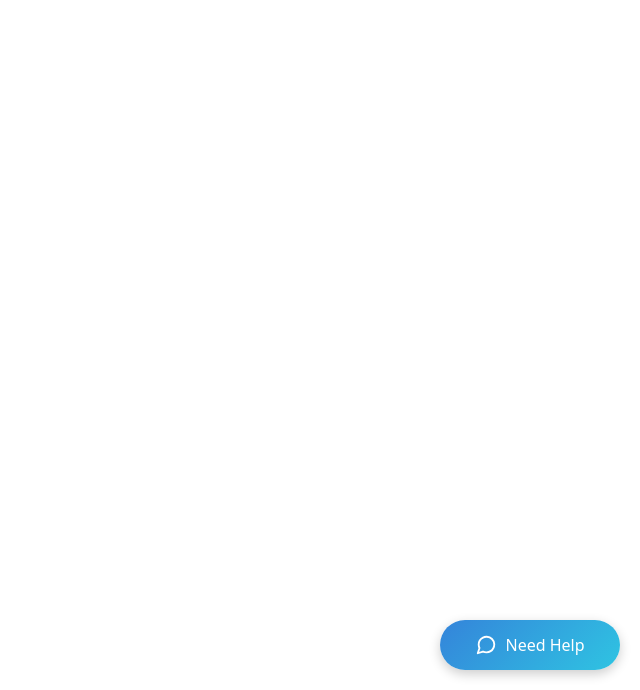
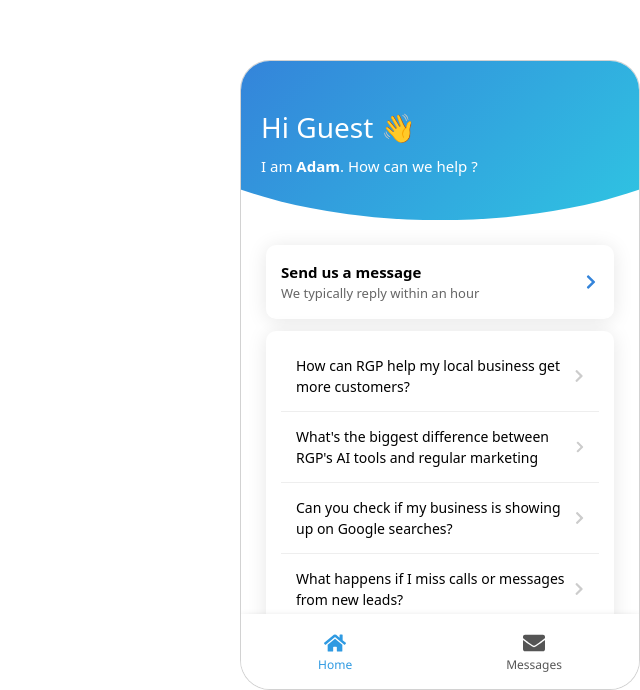
Before and after one commit to alihassanml/RoboGrowth-Chatbot, a React (Vite) app: page / in a window 1280 px wide. Shown: the part 110-800 px from the top of the page, without its empty margins (640-1280 px from the left). Built offline with nearby package versions, Linux system fonts and the light colour scheme.

Commit message:
first commit

```diff
--- a/src/components/Chatbot.tsx
+++ b/src/components/Chatbot.tsx
@@ -14,7 +14,7 @@
 };
 
 const Chatbot = () => {
-  const [isOpen, setIsOpen] = useState(false);
+  const [isOpen, setIsOpen] = useState(true);
   const [screen, setScreen] = useState<'intro'  | 'chat'>('intro');
   const [name, setName] = useState('');
   const [email, setEmail] = useState('');
@@ -155,7 +155,7 @@
   return (
     <>
       {/* Floating toggle button */}
-      <Button
+      {/* <Button
         onClick={() => setIsOpen(!isOpen)}
         style={{
           position: 'fixed',
@@ -176,7 +176,7 @@
         }}
       >
         {isOpen ? <FaChevronDown size={22} /> : (<><FiMessageCircle size={22} /><span>Need Help</span></>)}
-      </Button>
+      </Button> */}
 
       {isOpen && (
         <motion.div
@@ -185,8 +185,8 @@
           transition={{ duration: 0.4 }}
           style={{
             position: 'fixed',
-            bottom: '80px',
-            right: '20px',
+            bottom: '-0px',
+            right: '0px',
             zIndex: 10000,
           }}
         >
```
Also changed, not shown: src/components/copy.txt (deleted).
